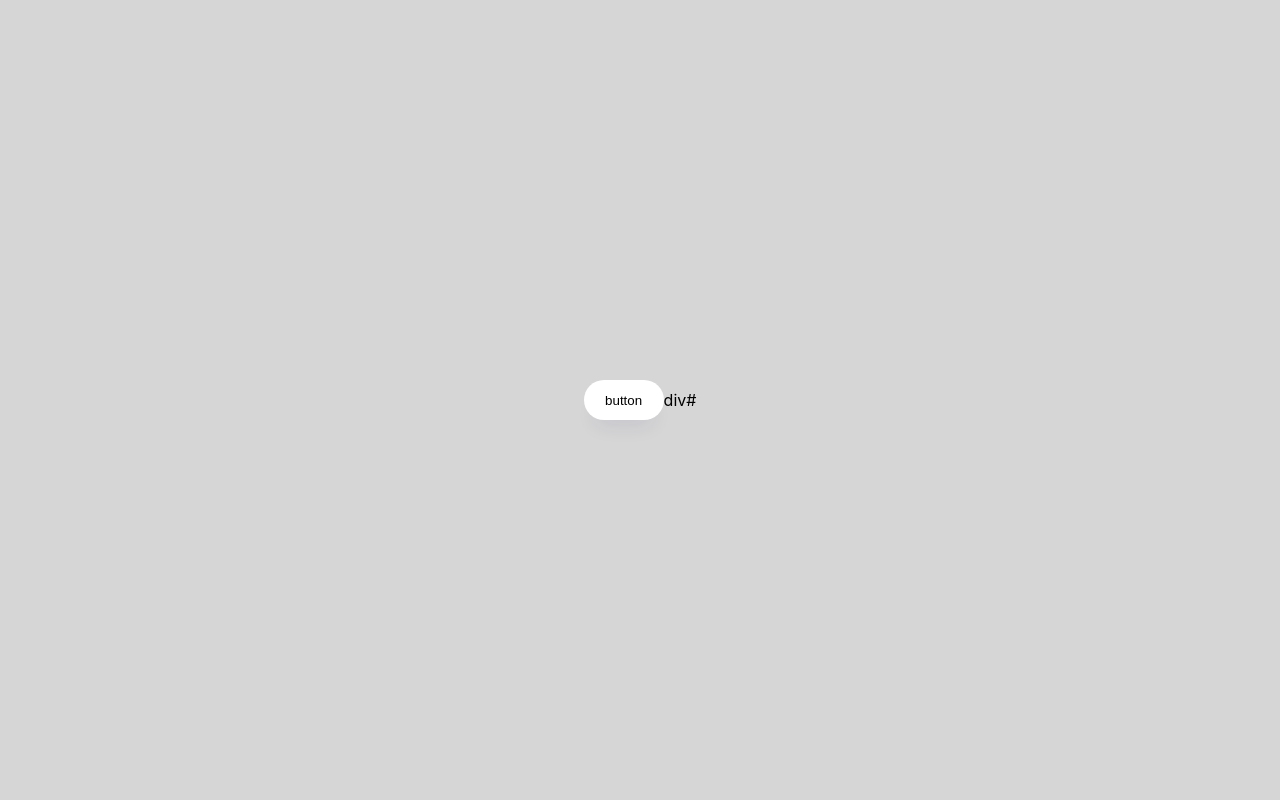
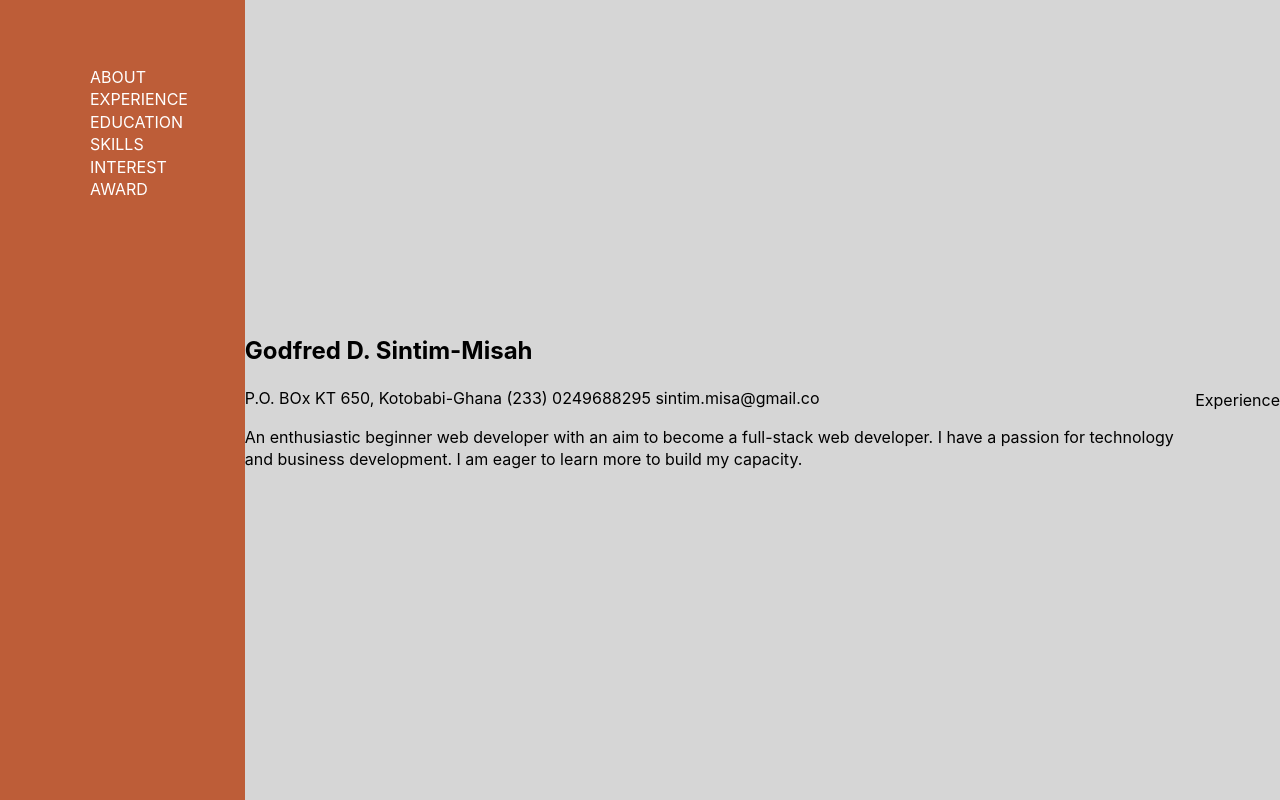
Before and after one commit to sintimmisa/Azubi_Africa-Challenge-2022, a plain HTML site: page index.html in a window 1280 px wide. Drawn offline with Linux system fonts and the light colour scheme; a web font is replaced by a local one.

Commit message:
sidebar nav

```diff
--- a/css/styles.css
+++ b/css/styles.css
@@ -30,3 +30,27 @@ body {
   box-shadow: 0px 15px 20px -10px rgba(36, 36, 113, 0.0991313);
   border-radius: 28px;
 }
+
+.side-menu{
+  width:20%;
+  padding:50px;
+  height:100vh;
+  background-color: #BD5D38;
+}
+
+.about{
+  width: 80%;
+}
+.experince{
+  width: 80%;
+}
+ul li{
+  list-style-type:none;
+}
+ul li a{
+
+
+  text-decoration: none;
+  text-transform: uppercase;
+  color:white;
+}
--- a/index.html
+++ b/index.html
@@ -17,14 +17,45 @@
     </head>
     <body id="page-top">
         <!-- Navigation-->
-          <button class="btn">button</button>
+          <!--<button class="btn">button</button>-->
+          <div class="side-menu">
+            <ul>
+            <li><a href="#about">About</a></li>
+            <li><a href="#experince">Experience</a></li>
+           <li><a href="#education">Education</a></li>
+           <li><a href="#skills">Skills</a></li>
+            <li><a href="#interest">Interest</a></li>
+            <li><a href="#award">Award</a></li>
+          </ul>
+          </div>
+
+
+
         <!-- Page Content-->
 
             <!-- Week One About page -->
 
-            div#
+            <div id="about" class="about">
+
+            <h2>
+                Godfred D. <span class="">Sintim-Misah</span>
+            </h2>
+
+            <p class="desc">P.O. BOx KT 650, Kotobabi-Ghana (233) 0249688295 <span class="emal">sintim.misa@gmail.co</span></p>
+
+            <!--description-->
+            <p>
+                An enthusiastic beginner web developer with an aim to become a full-stack web developer. I have a passion for technology and business development. I am eager to learn more to build my capacity.
+            </p>
+
+
+
+            </div>
 
             <!-- Week two Experience and Education pages -->
+            <div>
+                Experience
+            </div>
 
             <!-- Week three Skills page -->
 
```
